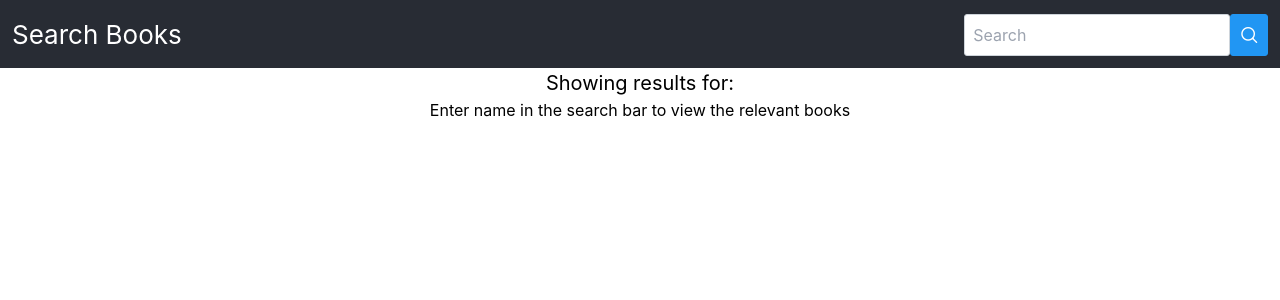
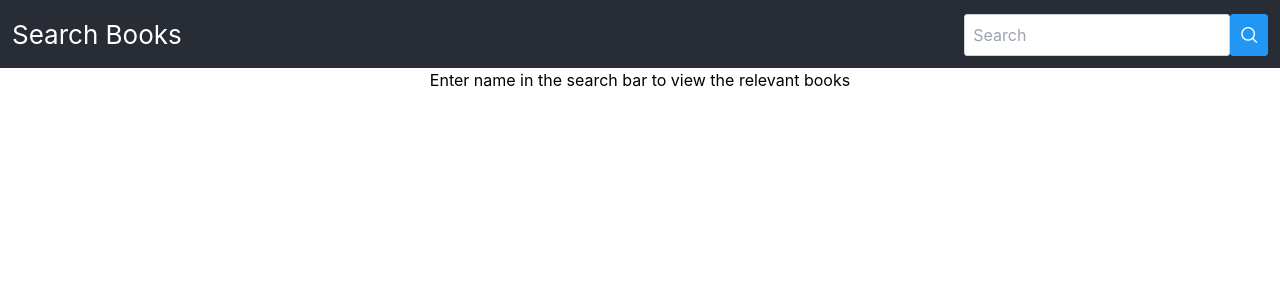
Before and after one commit to yashwanthBhargav/Search-books, a React (Create React App) app: page / in a window 1280 px wide. Shown: the top 300 px of the page. Built offline with nearby package versions, Linux system fonts and the light colour scheme.

Commit message:
search keyword show

```diff
--- a/src/components/Books-View/books-view.tsx
+++ b/src/components/Books-View/books-view.tsx
@@ -18,7 +18,10 @@ function BooksViewComponent(props:any) {
                             <a>Enter name in the search bar to view the relevant books</a> :
                             props.books.map((col: any) =>{
                                 return (
-                                    <BookComponent book={col} view={openBookView}/>
+                                    <div>
+                                        <a className='search-label'>Showing results for: {props.keyword}</a>
+                                        <BookComponent book={col} view={openBookView}/>
+                                    </div>
                                     )
                                 }
                             )
--- a/src/components/Search-wrapper/search-wrapper.tsx
+++ b/src/components/Search-wrapper/search-wrapper.tsx
@@ -30,8 +30,7 @@ function SearchWrapperComponent() {
             </header>
             {loading ? <div><ProgressSpinner /> </div> :
             <div>
-                <a className='search-label'>Showing results for: {searchInput}</a>
-                <BooksViewComponent books={books} />
+                <BooksViewComponent books={books} keyword={searchInput} />
             </div>}
         </div>
     );
```
